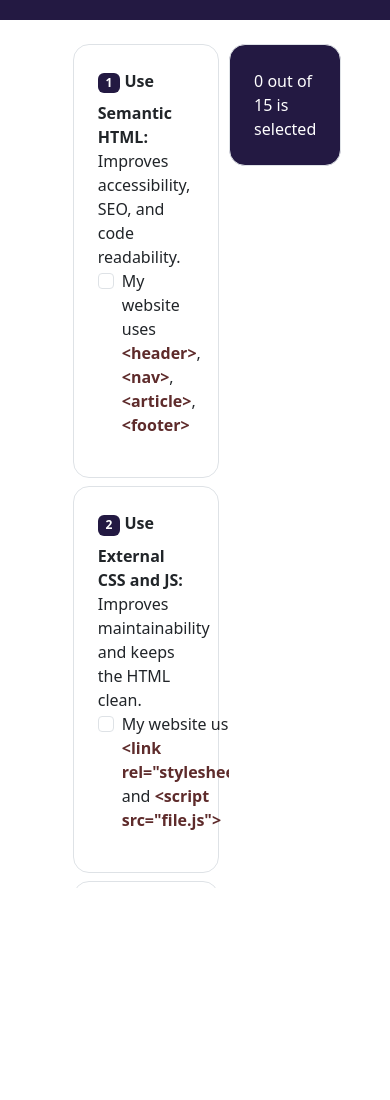
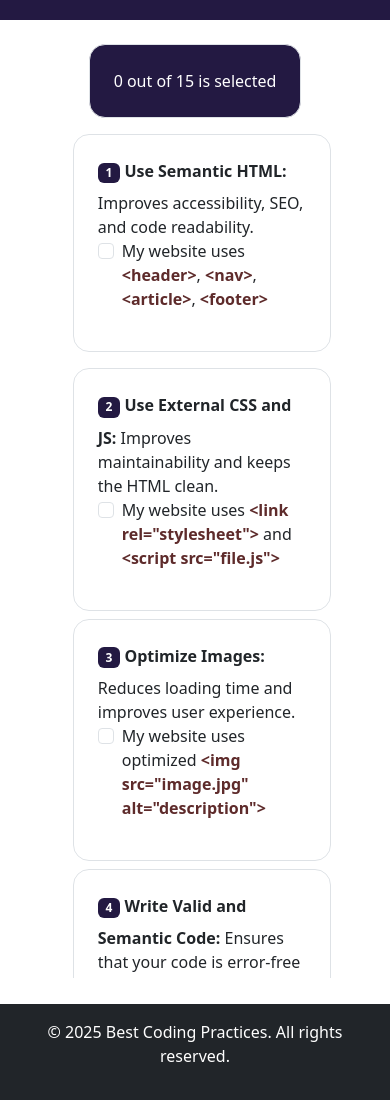
Before and after one commit to abdullah-masud/CITS5505-indivual-project, a plain HTML site: page index.html in a window 390 px wide. Shown: the part 127-1227 px from the top of the page. Before the commit the page ends 1017 px from the top, so only its background shows below. Drawn offline with nearby package versions, Linux system fonts and the light colour scheme.

Commit message:
mobile responsibe done

```diff
--- a/index.html
+++ b/index.html
@@ -27,10 +27,10 @@
     </header>
 
     <section class="mx-auto w-75 w-md-50 w-lg-40 mt-4">
-        <div class="d-flex justify-content-between">
-            <div class="form-check left-side">
+        <div class="d-flex flex-column-reverse flex-md-row justify-content-between">
+            <div class="form-check left-side ">
                 <!-- Best Practice 1 -->
-                <div class="border rounded-4 p-4">
+                <div class="border rounded-4 p-4 mb-3">
                     <div>
                         <h1 class="badge ">1</h1>
                         <span class="fw-bold">Use Semantic HTML: </span>
@@ -320,6 +320,9 @@
 
     </section>
 
+    <footer class="footer text-center p-3 bg-dark text-white mt-4">
+        <p>&copy; 2025 Best Coding Practices. All rights reserved.</p>
+    </footer>
 
 
 
```
Also changed, not shown: cv.html (+7 -5 lines).
